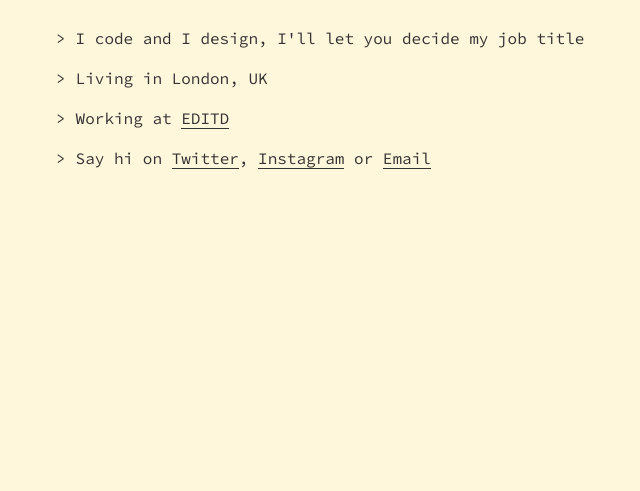
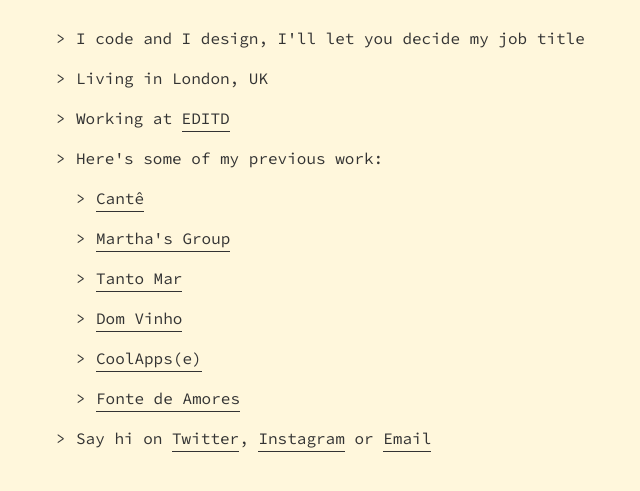
Before and after one commit to braposo/braposo.github.io, a plain HTML site: page index.html in a window 1280 px wide. Shown: the part 109-600 px from the top of the page, without its empty margins (2-642 px from the left). Drawn offline with Linux system fonts and the light colour scheme.

Commit message:
Adds previous work

```diff
--- a/index.html
+++ b/index.html
@@ -3,6 +3,7 @@
 <head>
     <title>Bernardo Raposo</title>
     <meta name="description" content="I code and I design, I'll let you decide my job title. Currently based in London, UK">
+    <meta charset="UTF-8">
     <link href='http://fonts.googleapis.com/css?family=Source+Code+Pro' rel='stylesheet' type='text/css'>
     <style media="screen">
         body {
@@ -19,17 +20,21 @@
 
         li {
             line-height: 2.5;
+            position: relative;
+            padding-left: 20px;
         }
 
         li:before {
             content: '>';
-            margin-right: 10px;
+            position: absolute;
+            left: 0;
         }
 
         a {
+            color: #333;
             text-decoration: none;
             border-bottom: 1px solid #333;
-            color: #333;
+            padding-bottom: 3px;
         }
 
         a:hover {
@@ -44,6 +49,16 @@
         <li>I code and I design, I'll let you decide my job title</li>
         <li>Living in London, UK</li>
         <li>Working at <a href="http://editd.com">EDITD</a></li>
+        <li>Here's some of my previous work:
+            <ul>
+                <li><a href="http://cantelisboa.com/en/">Cantê</a></li>
+                <li><a href="http://marthasgroup.com/en/">Martha's Group</a></li>
+                <li><a href="http://tantomar.pt/en/">Tanto Mar</a></li>
+                <li><a href="http://domvinho.com/en/">Dom Vinho</a></li>
+                <li><a href="http://coolappse.com/old.html">CoolApps(e)</a></li>
+                <li><a href="http://fontedeamores.pt/index_en.html">Fonte de Amores</a></li>
+            </ul>
+        </li>
         <li>Say hi on <a href="https://twitter.com/braposo">Twitter</a>, <a href="https://instagram.com/braposo">Instagram</a> or <a href="mailto:xhi@berxnarxdoraxpoxso.com" onmouseover="this.href=this.href.replace(/x/g,'');">Email</a></li>
     </ul>
 </body>
```
